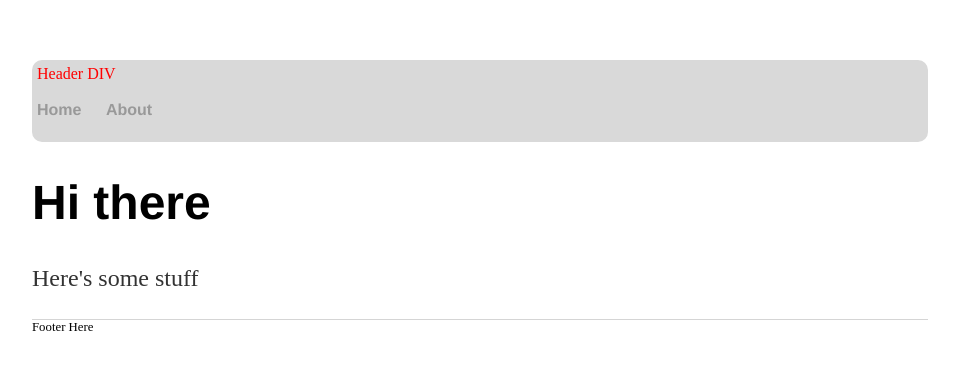
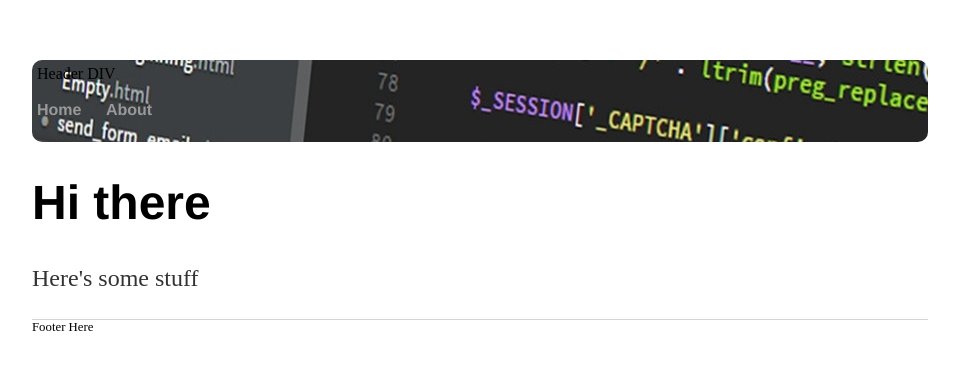
Before and after one commit to thweattm/thweattm.github.io, a Jekyll site: the page built from index.html, in a window 1280 px wide. Shown: the top 370 px of the page, without its empty margins (160-1119 px from the left). Built offline with Jekyll 4.4.1, drawn with Linux system fonts in a browser that asks for light colours.

Commit message:
Update main.css

```diff
--- a/css/main.css
+++ b/css/main.css
@@ -13,11 +13,11 @@ a:hover {
 }
 
 div.header {
+  background-image: url("/pics/header.jpg");
   background-color: #d9d9d9;
   border-radius: 10px;
   margin-top:10px;
   padding:5px;
-  color: red;
 }
 
 p, ul {
```
